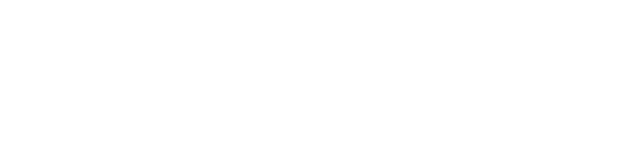
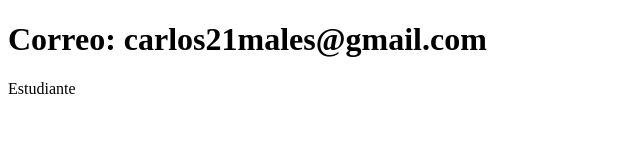
Before and after one commit to carlosmales/sistema-registro, a plain HTML site: page contacto.html in a window 1280 px wide. Shown: the whole page, without its empty margins (0-640 px from the left). Drawn offline with Linux system fonts and the light colour scheme.

Commit message:
Actualiza contacto

```diff
--- a/contacto.html
+++ b/contacto.html
@@ -7,6 +7,7 @@
 </head>
 
 <body>
-
+    <h1>Correo: carlos21males@gmail.com</h1>
+        <p>Estudiante</p>
 </body>
 </html>
```
